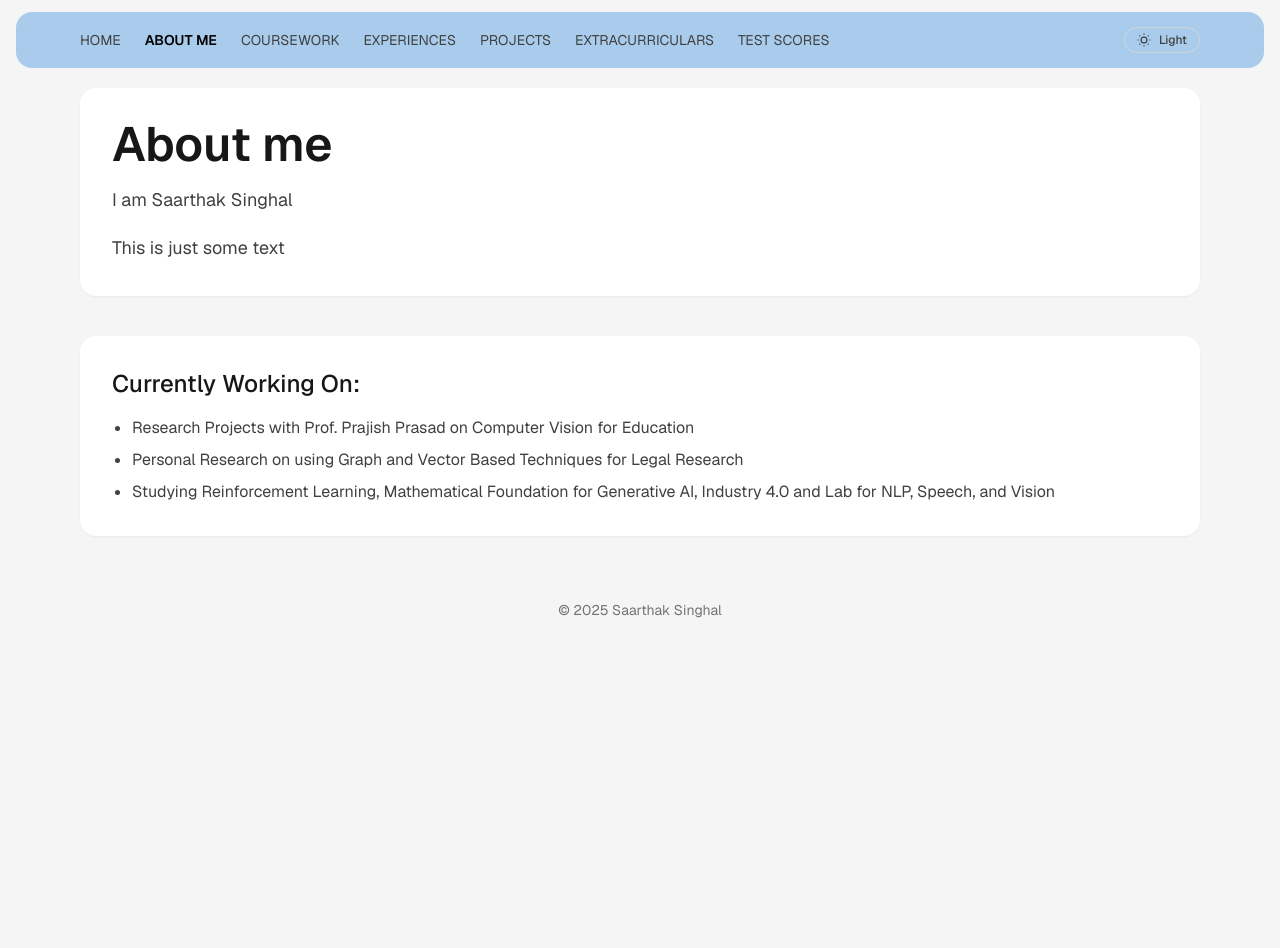
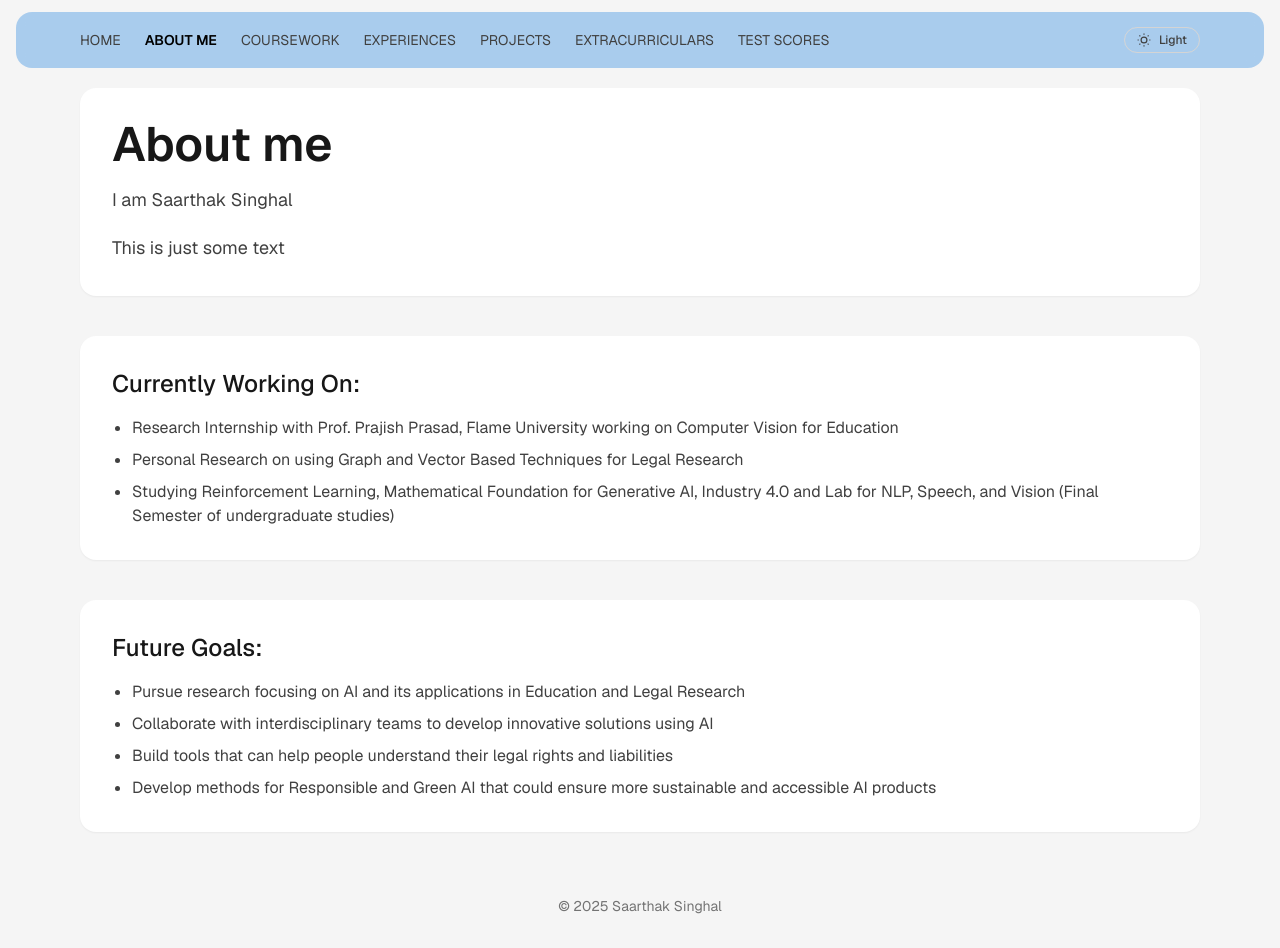
Before and after one commit to SaarthakS98/Portfolio, a Next.js app: page /about in a window 1280 px wide. Before the commit the page ends 800 px from the top, so only its background shows below. Built offline with nearby package versions, Linux system fonts and the light colour scheme.

Commit message:
Minor tweaks

```diff
--- a/src/app/about/page.tsx
+++ b/src/app/about/page.tsx
@@ -20,11 +20,23 @@ export default function AboutPage() {
       <section className="rounded-2xl bg-white p-8 shadow-sm dark:bg-neutral-900">
         <h2 className="text-2xl font-medium">Currently Working On:</h2>
         <ul className="mt-4 list-disc space-y-2 pl-5 text-neutral-700 dark:text-neutral-300">
-          <li>Research Projects with Prof. Prajish Prasad on Computer Vision for Education</li>
+          <li>Research Internship with Prof. Prajish Prasad, Flame University working on Computer Vision for Education</li>
           <li>Personal Research on using Graph and Vector Based Techniques for Legal Research</li>
-          <li>Studying Reinforcement Learning, Mathematical Foundation for Generative AI, Industry 4.0 and Lab for NLP, Speech, and Vision </li>
+          <li>Studying Reinforcement Learning, Mathematical Foundation for Generative AI, Industry 4.0 and Lab for NLP, Speech, and Vision (Final Semester of undergraduate studies) </li>
         </ul>
       </section>
+      <section className="rounded-2xl bg-white p-8 shadow-sm dark:bg-neutral-900">
+        <h2 className="text-2xl font-medium">Future Goals:</h2>
+        <ul className="mt-4 list-disc space-y-2 pl-5 text-neutral-700 dark:text-neutral-300">
+          <li>Pursue research focusing on AI and its applications in Education and Legal Research</li>
+          <li>Collaborate with interdisciplinary teams to develop innovative solutions using AI</li>
+          <li>Build tools that can  help people understand their legal rights and liabilities</li>
+          <li>Develop methods for Responsible and Green AI that could ensure more sustainable and accessible AI products</li>
+
+        </ul>
+
+      </section>
+
     </main>
   );
 }
--- a/src/app/coursework/page.tsx
+++ b/src/app/coursework/page.tsx
@@ -22,14 +22,14 @@ const dataScienceAICourses: CourseItem[] = [
     period: "Sep 2025",
     link: "https://study.iitm.ac.in/ds/course_pages/BSDA5013.html",
     description: "Taught by three excellent professors, this course hopes to equip students with the full deep learning stack—covering datasets, frameworks, hardware, deployment, interpretability, and security—while applying tools and best practices to improve training and deployment under real-world constraints. I hope to gain experience in training large-scale models and identifying socially relevant problems that can be addressed using deep learning.",
-    skills: ["NLP", "Speech Technology", "Computer Vision", "PyTorch", "Deep Learning"],
+    skills: ["NLP", "Speech Technology", "Computer Vision", "PyTorch", "Deep Learning", "Lab"],
   },
   {
     title: "Reinforcement Learning",
     period: "Sep 2025",
     link: "https://study.iitm.ac.in/ds/course_pages/BSDA5007.html",
     description: "Taught by Prof. Balaraman Ravindran, this course covers the fundamentals of reinforcement learning, including Markov decision processes, dynamic programming, Monte Carlo methods, temporal-difference learning, and function approximation. I hope the intensive assignments in the course allows me to learn implementing RL algorithms",
-    skills: ["", "Theoretical AI/ML", "PyTorch"]
+    skills: ["Theoretical AI/ML", "PyTorch"]
   },
   {
     title: "Large Language Models",
```
